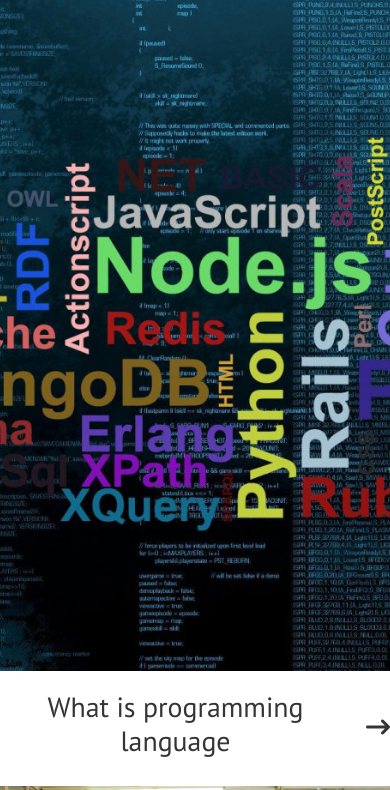
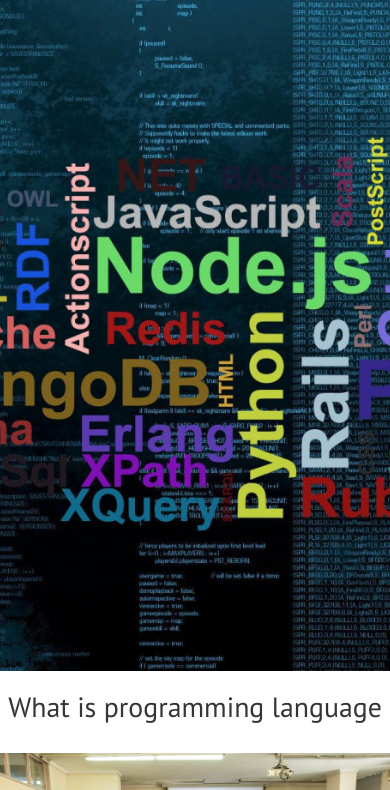
Before and after one commit to AbdouWDP/naisamm, a plain HTML site: page index.html in a window 390 px wide. Shown: the part 54-844 px from the top of the page. Drawn offline with nearby package versions, Linux system fonts and the light colour scheme.

Commit message:
remove arrow

```diff
--- a/css/style.css
+++ b/css/style.css
@@ -291,7 +291,8 @@ header {
   .programming-title {
     position: relative;
   }
-  .fa-arrow-right-long {
+  .fa-arrow-right-long,
+  .programming-title span {
     display: none;
   }
   .unit {
```
